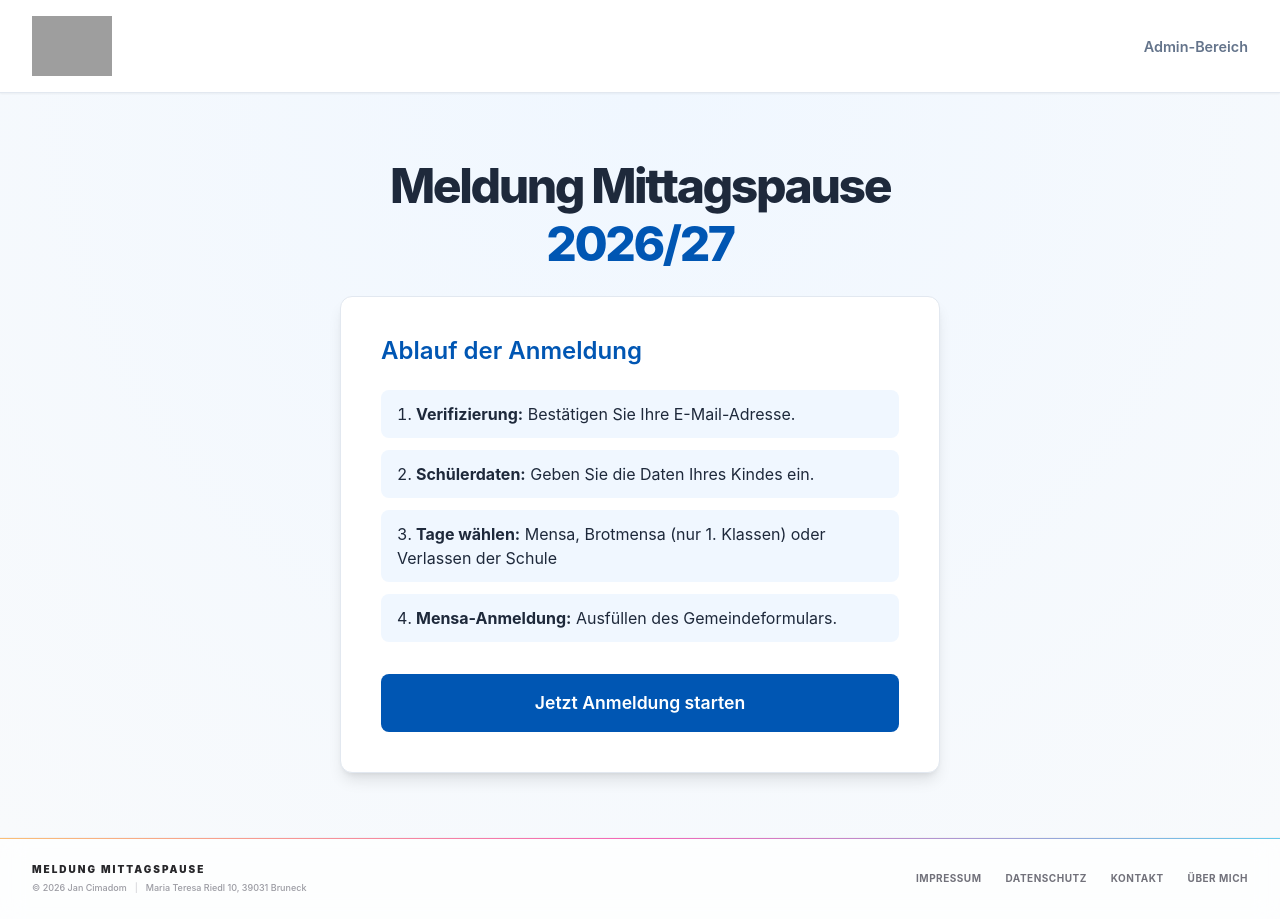
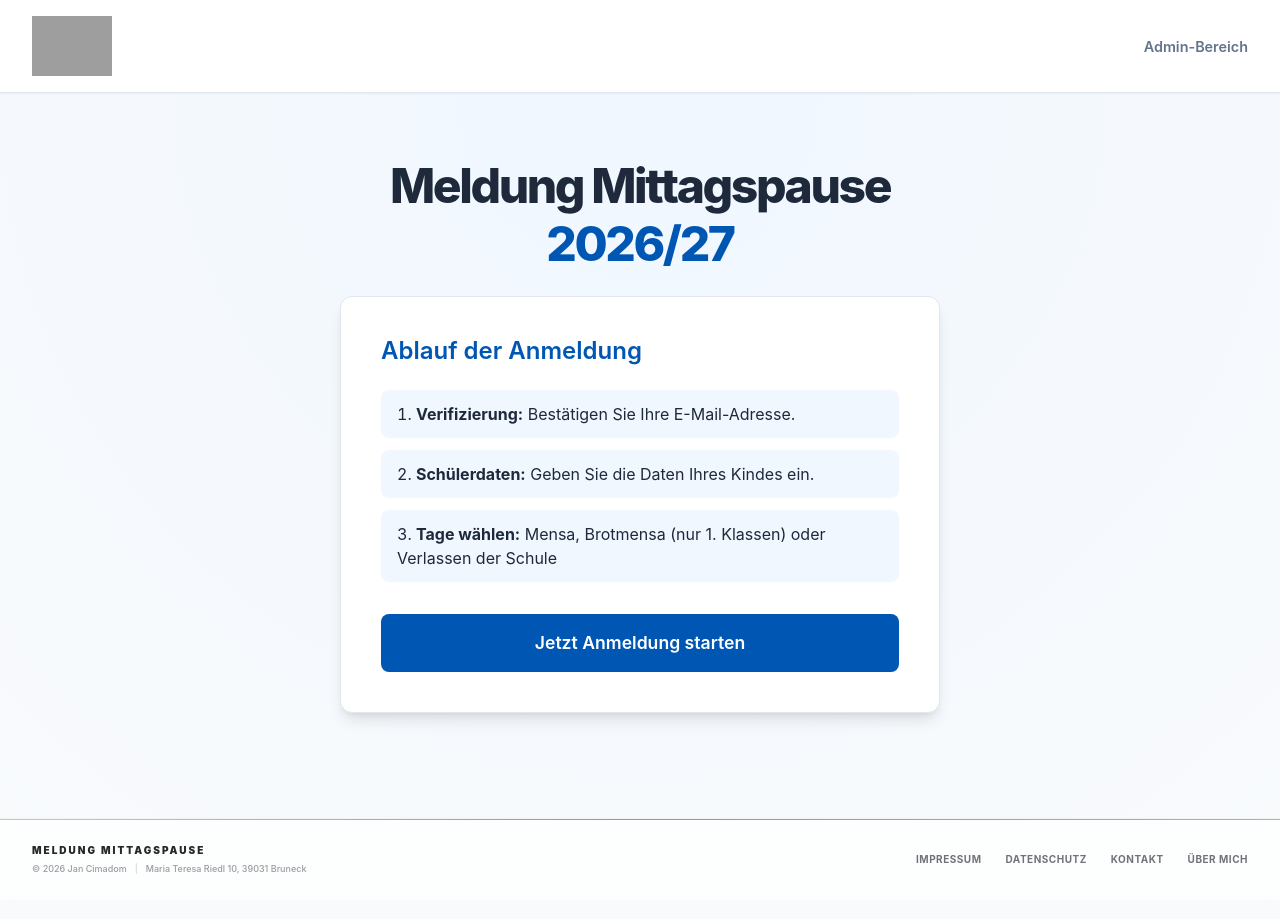
Before and after one commit to jancimadom/mensaeinschreibungen, a Next.js app: page / in a window 1280 px wide. Built offline with nearby package versions, Linux system fonts and the light colour scheme; grey boxes are pictures that could not be loaded.

Commit message:
chore: remove step 4 from homepage process list

```diff
--- a/app/page.tsx
+++ b/app/page.tsx
@@ -13,7 +13,6 @@ export default function Home() {
             <li><strong>Verifizierung:</strong> Bestätigen Sie Ihre E-Mail-Adresse.</li>
             <li><strong>Schülerdaten:</strong> Geben Sie die Daten Ihres Kindes ein.</li>
             <li><strong>Tage wählen:</strong> Mensa, Brotmensa (nur 1. Klassen) oder Verlassen der Schule</li>
-            <li><strong>Mensa-Anmeldung:</strong> Ausfüllen des Gemeindeformulars.</li>
           </ol>
           <Link href="/enroll" className={styles.ctaButton}>
             Jetzt Anmeldung starten
```
